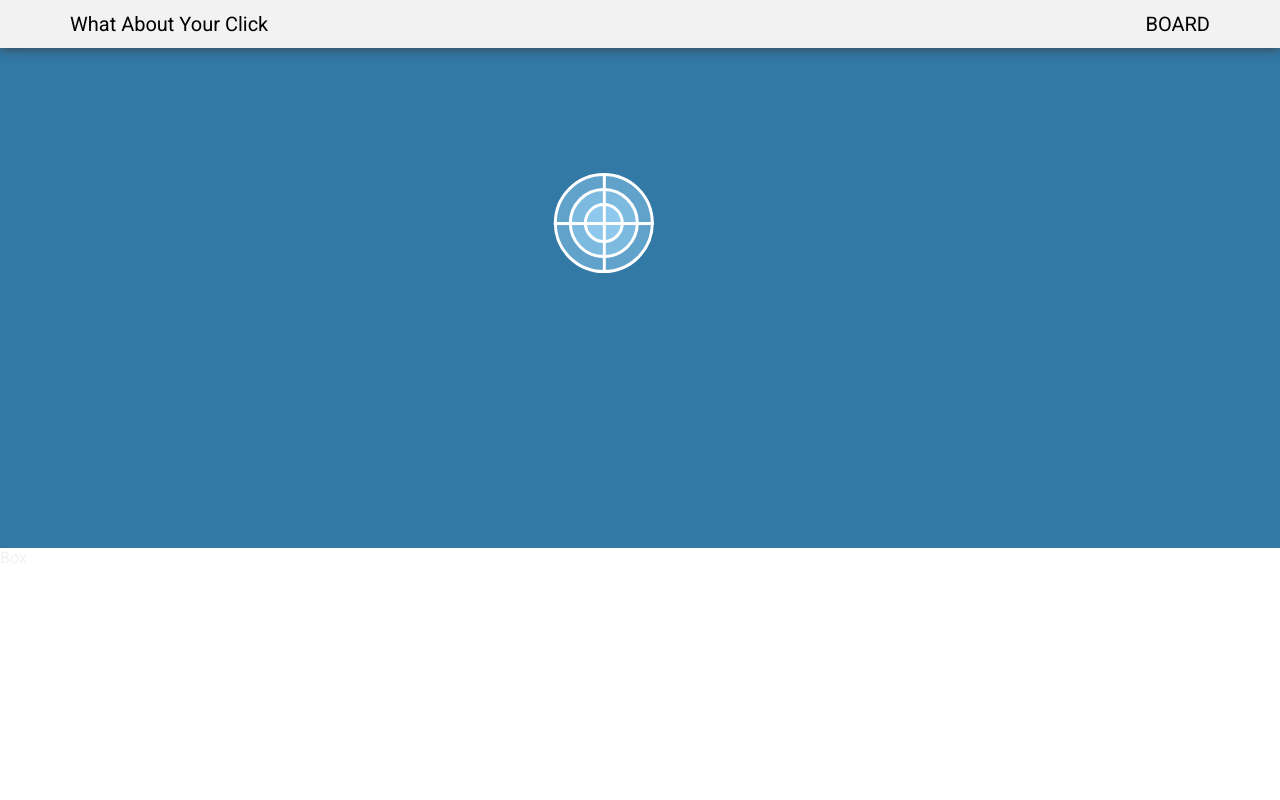
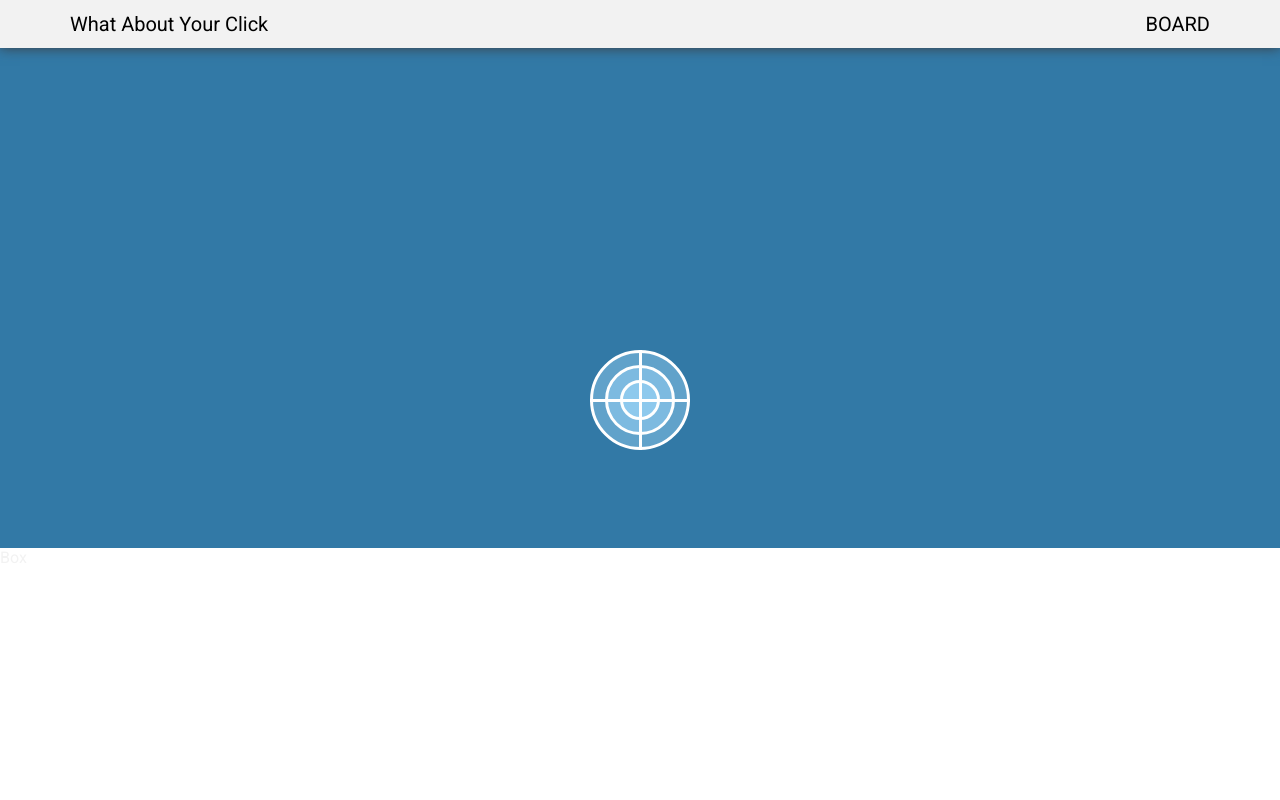
Before and after one commit to tjdwp0211/shooting-game, a Next.js app: page / in a window 1280 px wide. Shown: the top 800 px of the page. Built offline with nearby package versions, Linux system fonts and the light colour scheme.

Commit message:
feat: target board #12, #11
- Apply about type refactoring #11
- Game start when user click target board #12

```diff
--- a/src/components/target-board/Container.tsx
+++ b/src/components/target-board/Container.tsx
@@ -1,14 +1,8 @@
 import React, { useCallback, useState } from "react";
-import styled from "@emotion/styled";
 import Presenter from "./Presenter";
+import { ContainerProps, TargetInfo } from "../../type/targetBoardType";
 
-interface TargetInfo {
-  x: number;
-  y: number;
-  hit: boolean;
-}
-
-function Container() {
+function Container({ gameStart, handleGameStart }: ContainerProps) {
   const [targetInfo, setTargetInfo] = useState<TargetInfo>({
     x: Math.random(),
     y: Math.random(),
@@ -22,6 +16,7 @@ function Container() {
     }),
     []
   );
+
   const handleHit = () => {
     setTargetInfo((prev) => ({
       ...prev,
@@ -29,37 +24,16 @@ function Container() {
       ...randomCoordinates(),
     }));
   };
+  console.log(gameStart);
 
   return (
-    <Changer x={targetInfo.x} y={targetInfo.y}>
-      <Presenter handleHit={handleHit} />
-    </Changer>
+    <Presenter
+      gameStart={gameStart}
+      targetInfo={targetInfo}
+      handleGameStart={handleGameStart}
+      handleHit={handleHit}
+    />
   );
 }
 
 export default Container;
-
-const Changer = styled.div<{
-  x: number;
-  y: number;
-}>`
-  width: fit-content;
-  height: fit-content;
-  position: absolute;
-  @media (width > 1020px) {
-    transform: translateX(${(props) => props.x * 1000}px)
-      translateY(${(porps) => porps.y * 200}px) scaleX(1) scaleY(1);
-  }
-  @media (830px < width < 1020px) {
-    transform: translateX(${(props) => props.x * 700}px)
-      translateY(${(porps) => porps.y * 200}px) scaleX(1) scaleY(1);
-  }
-  @media (500px < width < 830px) {
-    transform: translateX(${(props) => props.x * 500}px)
-      translateY(${(porps) => porps.y * 200}px) scaleX(1) scaleY(1);
-  }
-  @media (width < 500px) {
-    transform: translateX(${(props) => props.x * 300}px)
-      translateY(${(porps) => porps.y * 200}px) scaleX(1) scaleY(1);
-  }
-`;
--- a/src/components/target-board/Presenter.tsx
+++ b/src/components/target-board/Presenter.tsx
@@ -1,12 +1,24 @@
 import React from "react";
+import styled from "@emotion/styled";
 import { Circle, Line, Wrapper } from "./elements/";
+import { PresenterProps } from "../../type/targetBoardType";
 
-interface PresenterProps {
-  handleHit: () => void;
-}
+function Presenter(props: PresenterProps) {
+  const { targetInfo, gameStart, handleHit, handleGameStart } = props;
 
-function Presenter({ handleHit }: PresenterProps) {
+  const waitingForGameStart = (children: React.ReactNode) => {
+    return !gameStart ? (
+      <CoordinatesFixer onClick={handleGameStart}>{children}</CoordinatesFixer>
+    ) : (
+      <CoordinatesChanger x={targetInfo.x} y={targetInfo.y}>
+        {children}
+      </CoordinatesChanger>
+    );
+  };
+
   return (
+    <>
+      {waitingForGameStart(
         <Wrapper handleHit={handleHit}>
           <Circle radius={100}></Circle>
           <Circle radius={70}></Circle>
@@ -14,7 +26,43 @@ function Presenter({ handleHit }: PresenterProps) {
           <Line rotation={true} />
           <Line rotation={false} />
         </Wrapper>
+      )}
+    </>
   );
 }
 
 export default Presenter;
+
+const Root = styled.div`
+  width: fit-content;
+  height: fit-content;
+  position: absolute;
+`;
+
+const CoordinatesChanger = styled(Root)<{
+  x: number;
+  y: number;
+}>`
+  @media (width > 1020px) {
+    transform: translateX(${(props) => props.x * 1000}px)
+      translateY(${(porps) => porps.y * 200}px) scaleX(1) scaleY(1);
+  }
+  @media (830px < width < 1020px) {
+    transform: translateX(${(props) => props.x * 700}px)
+      translateY(${(porps) => porps.y * 200}px) scaleX(1) scaleY(1);
+  }
+  @media (500px < width < 830px) {
+    transform: translateX(${(props) => props.x * 500}px)
+      translateY(${(porps) => porps.y * 200}px) scaleX(1) scaleY(1);
+  }
+  @media (width < 500px) {
+    transform: translateX(${(props) => props.x * 300}px)
+      translateY(${(porps) => porps.y * 200}px) scaleX(1) scaleY(1);
+  }
+`;
+
+const CoordinatesFixer = styled(Root)`
+  top: 50%;
+  left: 50%;
+  transform: translate(-50%, -50%);
+`;
```
Lines whose indentation alone changed are shown as unchanged.
